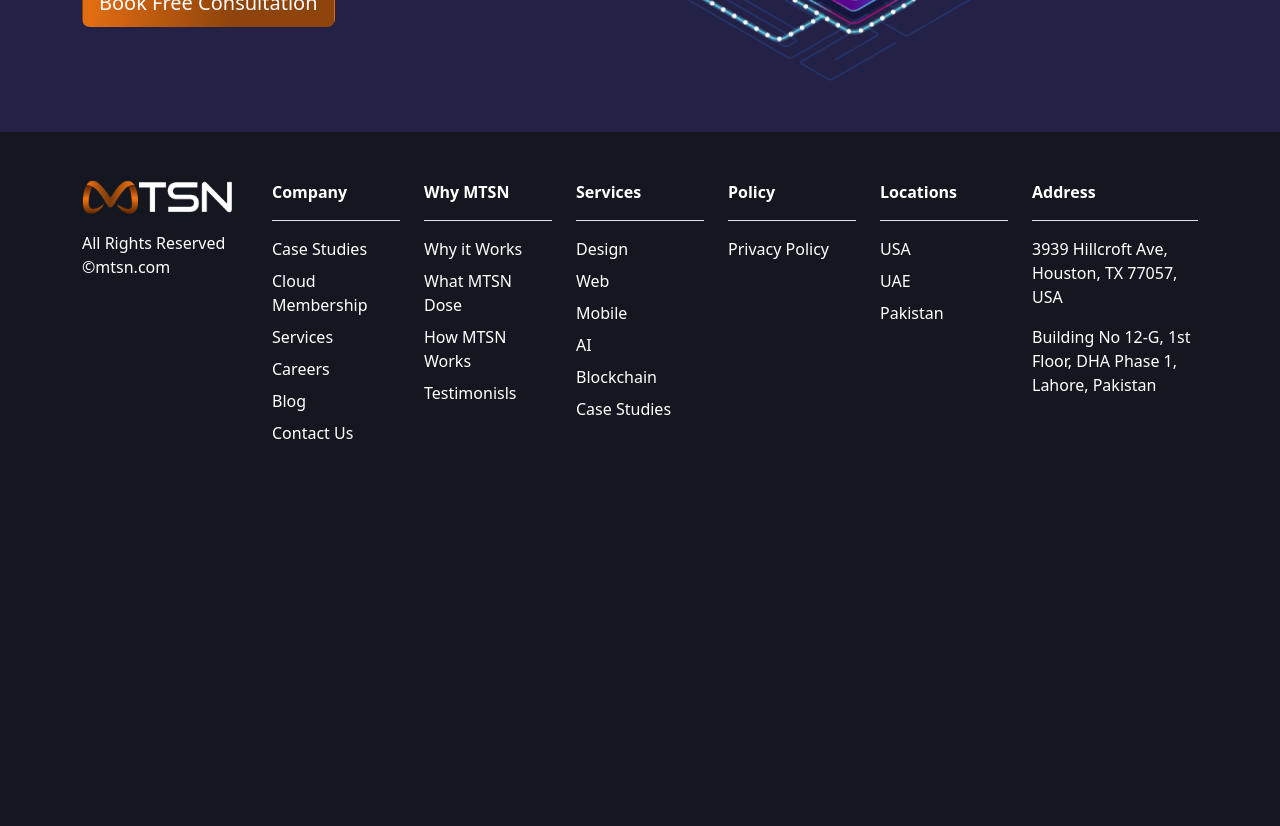
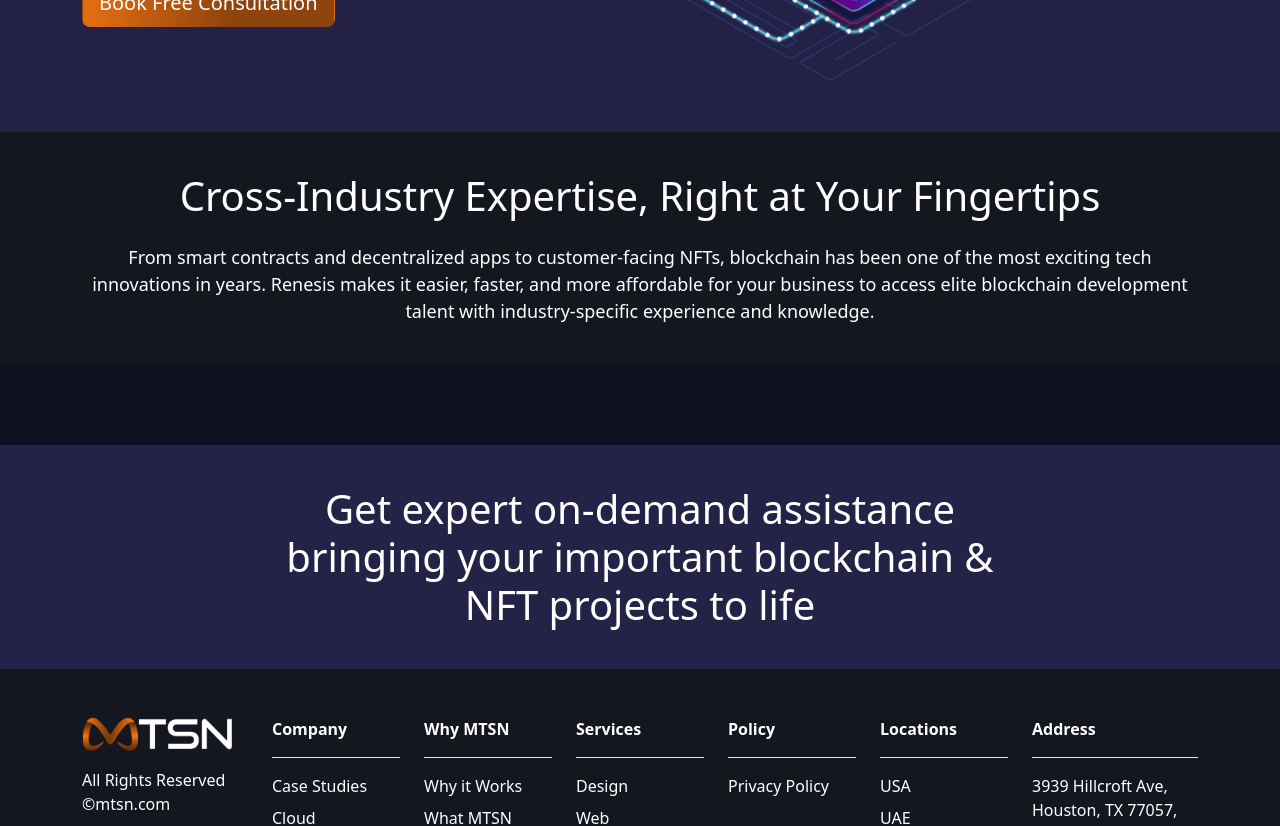
Before and after one commit to ihtshamali/MTSN, a Next.js app: page /web3 in a window 1280 px wide. Shown: the part 400-1226 px from the top of the page. Before the commit the page ends 901 px from the top, so only its background shows below. Built offline with nearby package versions, Linux system fonts and the light colour scheme.

Commit message:
Web3 Page

```diff
--- /dev/null
+++ b/pages/Web3/CrossIndustry.js
@@ -0,0 +1,21 @@
+import { Container } from 'react-bootstrap'
+
+function CrossIndustry() {
+    return (
+        <>
+            <section className="text-white py-10 py-xl-20">
+                <Container>
+                    <h2 className="mb-4 fs40 text-center">Cross-Industry Expertise, Right at Your Fingertips</h2>
+                    <p class="mb-0 fs18 text-center">
+                        From smart contracts and decentralized apps to customer-facing NFTs, blockchain has
+                        been one of the most exciting tech innovations in years. Renesis makes it easier,
+                        faster, and more affordable for your business to access elite blockchain development
+                        talent with industry-specific experience and knowledge.
+                    </p>
+                </Container>
+            </section>
+        </>
+    )
+}
+
+export default CrossIndustry
--- /dev/null
+++ b/pages/Web3/GetExpert.js
@@ -0,0 +1,22 @@
+import React from 'react'
+import { Col, Container, Row } from 'react-bootstrap'
+
+function GetExpert() {
+    return (
+        <>
+            <section class="py-10 bg-purple">
+                <Container>
+                    <Row className="justify-content-center">
+                        <Col className="col-md-8">
+                            <h2 className="mb-0 text-center text-white fs40">
+                                Get expert on-demand assistance bringing your important blockchain &amp; NFT projects to life
+                            </h2>
+                        </Col>
+                    </Row>
+                </Container>
+            </section>
+        </>
+    )
+}
+
+export default GetExpert
--- /dev/null
+++ b/pages/Web3/SmartContract.js
@@ -0,0 +1,22 @@
+import { Col, Container, Row } from "react-bootstrap"
+
+function SmartContract() {
+  return (
+    <>
+    <section className="py-10 py-xl-20" style={{backgroundColor: "#0E1120"}}>
+        <Container>
+            <Row className="flex-row-reverse align-items-center">
+                <Col className="text-center d-flex justify-content-center col-xl-5">
+
+                </Col>
+                <Col className="p-0 col-xl-7">
+
+                </Col>
+            </Row>
+        </Container>
+    </section>
+    </>
+  )
+}
+
+export default SmartContract
--- a/pages/web3.js
+++ b/pages/web3.js
@@ -1,6 +1,9 @@
 import Head from 'next/head'
 import Hero from './components/Herosection/herosection'
 import web from '../public/web3.png'
+import CrossIndustry from './Web3/CrossIndustry'
+import GetExpert from './Web3/GetExpert'
+import SmartContract from './Web3/SmartContract'
 
 function Web3() {
   return (
@@ -24,6 +27,9 @@ function Web3() {
         alttext="web"
         cname="py-5 image-size"
       />
+    <CrossIndustry/>
+    <SmartContract/>
+    <GetExpert/>
     </>
   )
 }
```
Also changed, not shown: public/web3/smartcontract.png (added).
